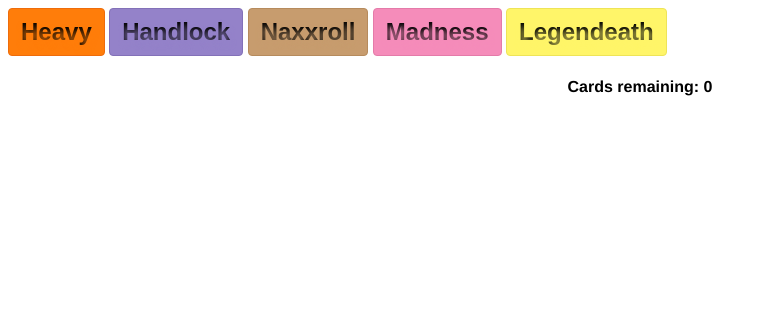
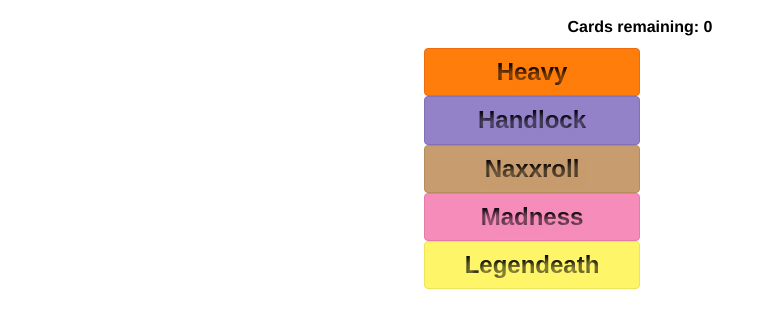
Before and after one commit to mgarbacz/hs-card-counter, a plain HTML site: page index.html in a window 1280 px wide. Shown: the whole page, without its empty margins (0-767 px from the left). Drawn offline with Linux system fonts and the light colour scheme.

Commit message:
Reposition deck and card lists next to each other

```diff
--- a/app.css
+++ b/app.css
@@ -5,13 +5,23 @@ body {
 
 h4 {
   text-align: center;
+  margin: 0;
+  padding: 10px 0;
 }
 
 div#container {
+  width: 432px;
+  margin: 0 auto;
+  position: relative;
 }
 
 /* Deck Selection buttons */
 div#deck-list {
+  position: absolute;
+  left: 0;
+  right: 50%;
+  top: 40px;
+  bottom: 0;
 }
 
 button.deck-select {
@@ -33,6 +43,7 @@ button.deck-select {
   background-image: none;
   border: 1px solid transparent;
   border-radius: 4px;
+  width: 100%;
 }
 
 button.druid {
@@ -86,8 +97,11 @@ ul#card-list {
   list-style: none;
   margin: 0;
   padding: 0;
-  width: 216px;
-  margin: 0 auto;
+  position: absolute;
+  left: 50%;
+  right: 0;
+  top: 40px;
+  bottom: 0;
 }
 
 /* Card list items */
--- a/index.html
+++ b/index.html
@@ -5,6 +5,7 @@
 </head>
 <body>
   <div id="container">
+    <h4>Cards remaining: <span id="cards-remaining">0</span></h4>
     <div id="deck-list">
       <button type="button" class="deck-select druid" data-deck="heavy">
         Heavy
@@ -23,7 +24,6 @@
       </button>
     </div>
     <ul id="card-list"></ul>
-    <h4>Cards remaining: <span id="cards-remaining">0</span></h4>
   </div>
   <script src="app.js"></script>
 </body>
```
